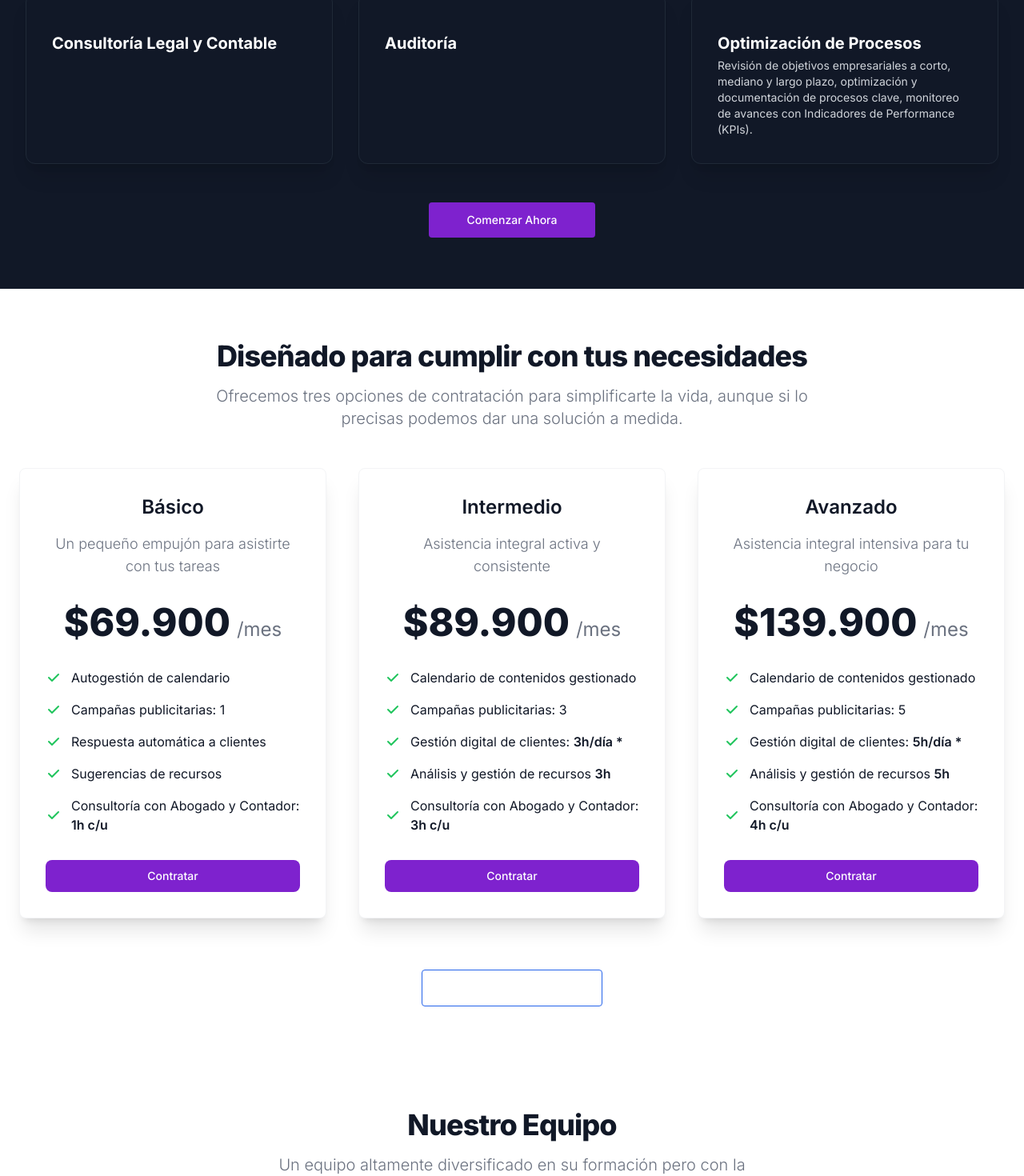
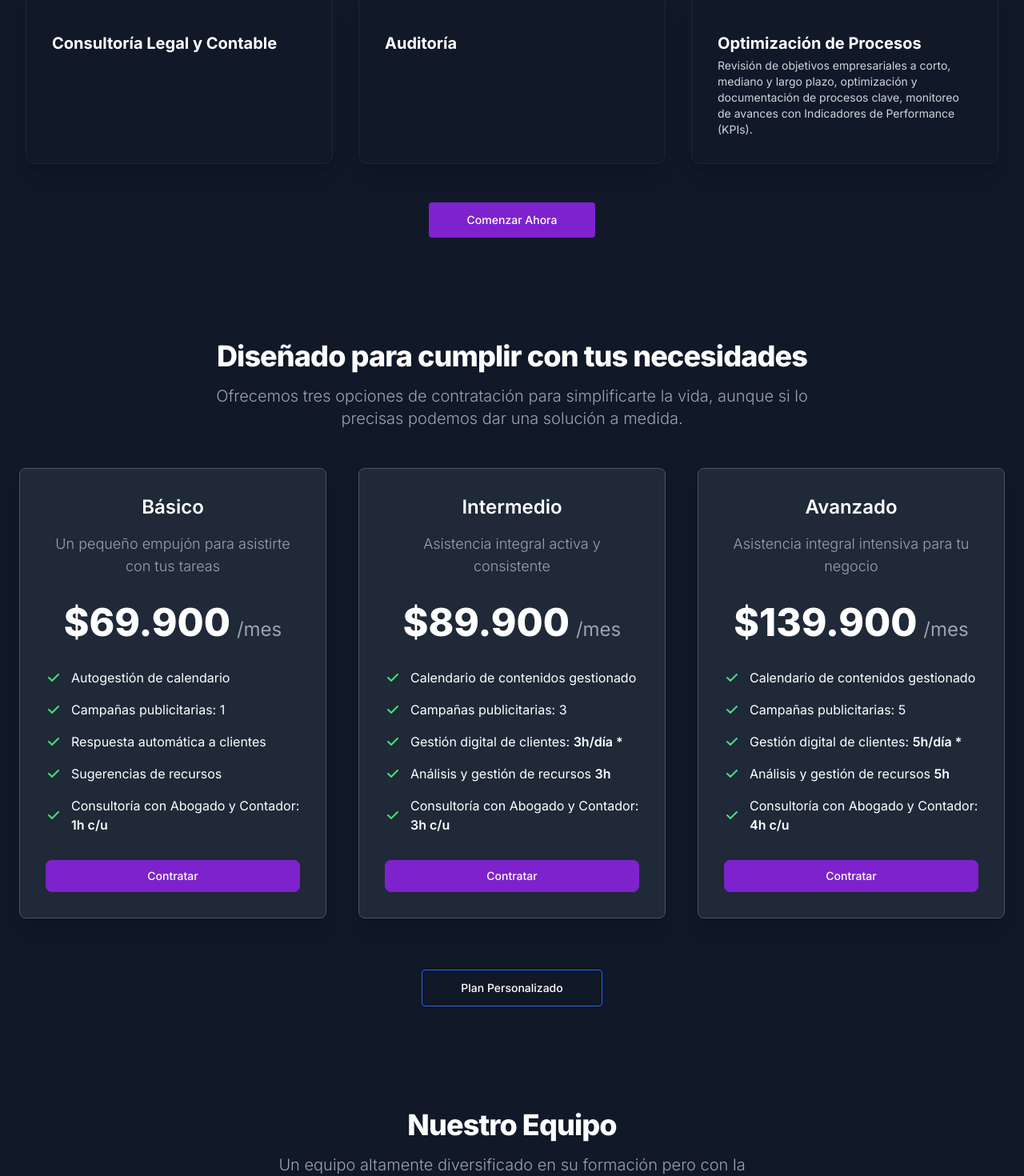
Before and after one commit to facundoadaro/SpeedItUP, a Next.js app: page / in a window 1280 px wide. Shown: the part 1323-2793 px from the top of the page at 80% size. Built offline with nearby package versions, Linux system fonts and the light colour scheme.

Commit message:
eliminado modo noche

```diff
--- a/app/page.js
+++ b/app/page.js
@@ -44,7 +44,7 @@ export default function Home() {
               Potenciá tu negocio
             </h2>
 
-            <p className="mb-8 font-light text-gray-500 lg:mb-16 sm:text-xl dark:text-gray-400">
+            <p className="mb-8 font-light lg:mb-16 sm:text-xl text-gray-400">
               Con nuestros servicios podrás enfocar tus esfuerzos en el
               desarrollo de tu actividad mientras delegas en nosotros tareas
               complementarias, lo que permitirá que tengas un crecimiento
@@ -274,38 +274,36 @@ export default function Home() {
       {/* -------------------- */}
 
       {/* Acá comienza Pricing */}
-      <section className="bg-white dark:bg-gray-900" id="pricing">
+      <section className="bg-gray-900" id="pricing">
         <div className="py-8 px-4 mx-auto max-w-screen-xl lg:py-16 lg:px-6">
           <div className="mx-auto max-w-screen-md text-center mb-8 lg:mb-12">
-            <h2 className="mb-4 text-4xl tracking-tight font-extrabold text-gray-900 dark:text-white">
+            <h2 className="mb-4 text-4xl tracking-tight font-extrabold text-white">
               Diseñado para cumplir con tus necesidades
             </h2>
-            <p className="mb-5 font-light text-gray-500 sm:text-xl dark:text-gray-400">
+            <p className="mb-5 font-light sm:text-xl text-gray-400">
               Ofrecemos tres opciones de contratación para simplificarte la
               vida, aunque si lo precisas podemos dar una solución a medida.
             </p>
           </div>
           <div className="space-y-8 lg:grid lg:grid-cols-3 sm:gap-6 xl:gap-10 lg:space-y-0">
             {/* <!-- Pricing Card --> */}
-            <div className="flex flex-col p-6 mx-auto max-w-lg text-center text-gray-900 bg-white rounded-lg border border-gray-100 shadow dark:border-gray-600 xl:p-8 dark:bg-gray-800 dark:text-white shadow-xl transition hover:border-purple-700 hover:shadow-purple-700">
+            <div className="flex flex-col p-6 mx-auto max-w-lg text-center rounded-lg border border-gray-600 xl:p-8 bg-gray-800 text-white shadow-xl transition hover:border-purple-700 hover:shadow-purple-700">
               <h3 className="mb-4 text-2xl font-semibold">Básico</h3>
-              <p className="font-light text-gray-500 sm:text-lg dark:text-gray-400">
+              <p className="font-light sm:text-lg text-gray-400">
                 {/* "Tengo en claro que hacer, pero me vendría bien un poco de
                 ayuda." */}{" "}
                 Un pequeño empujón para asistirte con tus tareas
               </p>
               <div className="flex justify-center items-baseline my-8">
                 <span className="mr-2 text-5xl font-extrabold">$69.900</span>
-                <span className="text-gray-500 text-2xl dark:text-gray-400">
-                  /mes
-                </span>
+                <span className="text-2xl text-gray-400">/mes</span>
               </div>
               {/* <!-- List --> */}
               <ul role="list" className="mb-8 space-y-4 text-left">
                 <li className="flex items-center space-x-3">
                   {/* <!-- Icon --> */}
                   <svg
-                    className="flex-shrink-0 w-5 h-5 text-green-500 dark:text-green-400"
+                    className="flex-shrink-0 w-5 h-5 text-green-400"
                     fill="currentColor"
                     viewBox="0 0 20 20"
                     xmlns="http://www.w3.org/2000/svg"
@@ -321,7 +319,7 @@ export default function Home() {
                 <li className="flex items-center space-x-3">
                   {/* <!-- Icon --> */}
                   <svg
-                    className="flex-shrink-0 w-5 h-5 text-green-500 dark:text-green-400"
+                    className="flex-shrink-0 w-5 h-5 text-green-400"
                     fill="currentColor"
                     viewBox="0 0 20 20"
                     xmlns="http://www.w3.org/2000/svg"
@@ -337,7 +335,7 @@ export default function Home() {
                 <li className="flex items-center space-x-3">
                   {/* <!-- Icon --> */}
                   <svg
-                    className="flex-shrink-0 w-5 h-5 text-green-500 dark:text-green-400"
+                    className="flex-shrink-0 w-5 h-5 text-green-400"
                     fill="currentColor"
                     viewBox="0 0 20 20"
                     xmlns="http://www.w3.org/2000/svg"
@@ -357,7 +355,7 @@ export default function Home() {
                 <li className="flex items-center space-x-3">
                   {/* <!-- Icon --> */}
                   <svg
-                    className="flex-shrink-0 w-5 h-5 text-green-500 dark:text-green-400"
+                    className="flex-shrink-0 w-5 h-5 text-green-400"
                     fill="currentColor"
                     viewBox="0 0 20 20"
                     xmlns="http://www.w3.org/2000/svg"
@@ -376,7 +374,7 @@ export default function Home() {
                 <li className="flex items-center space-x-3">
                   {/* <!-- Icon --> */}
                   <svg
-                    className="flex-shrink-0 w-5 h-5 text-green-500 dark:text-green-400"
+                    className="flex-shrink-0 w-5 h-5 text-green-400"
                     fill="currentColor"
                     viewBox="0 0 20 20"
                     xmlns="http://www.w3.org/2000/svg"
@@ -396,30 +394,28 @@ export default function Home() {
               <a
                 href="https://wa.link/lh8lim"
                 target="_blank"
-                className="text-white bg-purple-700 hover:bg-purple-900 focus:ring-4 focus:ring-primary-200 font-medium rounded-lg text-sm px-5 py-2.5 text-center dark:text-white  dark:focus:ring-primary-900"
+                className=" bg-purple-700 hover:bg-purple-900 focus:ring-4 font-medium rounded-lg text-sm px-5 py-2.5 text-center text-white focus:ring-primary-900"
               >
                 Contratar
               </a>
             </div>
             {/* <!-- Pricing Card --> */}
-            <div className="flex flex-col p-6 mx-auto max-w-lg text-center text-gray-900 bg-white rounded-lg border border-gray-100 shadow dark:border-gray-600 xl:p-8 dark:bg-gray-800 dark:text-white shadow-xl transition hover:border-purple-700 hover:shadow-purple-700">
+            <div className="flex flex-col p-6 mx-auto max-w-lg text-center rounded-lg border border-gray-600 xl:p-8 bg-gray-800 text-white shadow-xl transition hover:border-purple-700 hover:shadow-purple-700">
               <h3 className="mb-4 text-2xl font-semibold">Intermedio</h3>
-              <p className="font-light text-gray-500 sm:text-lg dark:text-gray-400">
+              <p className="font-light sm:text-lg text-gray-400">
                 {/*Tengo noción a grandes rasgos pero necesito que me acompañen.*/}{" "}
                 Asistencia integral activa y consistente
               </p>
               <div className="flex justify-center items-baseline my-8">
                 <span className="mr-2 text-5xl font-extrabold">$89.900</span>
-                <span className="text-gray-500 text-2xl dark:text-gray-400">
-                  /mes
-                </span>
+                <span className=" text-2xl text-gray-400">/mes</span>
               </div>
               {/* <!-- List --> */}
               <ul role="list" className="mb-8 space-y-4 text-left">
                 <li className="flex items-center space-x-3">
                   {/* <!-- Icon --> */}
                   <svg
-                    className="flex-shrink-0 w-5 h-5 text-green-500 dark:text-green-400"
+                    className="flex-shrink-0 w-5 h-5 text-green-400"
                     fill="currentColor"
                     viewBox="0 0 20 20"
                     xmlns="http://www.w3.org/2000/svg"
@@ -435,7 +431,7 @@ export default function Home() {
                 <li className="flex items-center space-x-3">
                   {/* <!-- Icon --> */}
                   <svg
-                    className="flex-shrink-0 w-5 h-5 text-green-500 dark:text-green-400"
+                    className="flex-shrink-0 w-5 h-5 text-green-400"
                     fill="currentColor"
                     viewBox="0 0 20 20"
                     xmlns="http://www.w3.org/2000/svg"
@@ -451,7 +447,7 @@ export default function Home() {
                 <li className="flex items-center space-x-3">
                   {/* <!-- Icon --> */}
                   <svg
-                    className="flex-shrink-0 w-5 h-5 text-green-500 dark:text-green-400"
+                    className="flex-shrink-0 w-5 h-5 text-green-400"
                     fill="currentColor"
                     viewBox="0 0 20 20"
                     xmlns="http://www.w3.org/2000/svg"
@@ -470,7 +466,7 @@ export default function Home() {
                 <li className="flex items-center space-x-3">
                   {/* <!-- Icon --> */}
                   <svg
-                    className="flex-shrink-0 w-5 h-5 text-green-500 dark:text-green-400"
+                    className="flex-shrink-0 w-5 h-5 text-green-400"
                     fill="currentColor"
                     viewBox="0 0 20 20"
                     xmlns="http://www.w3.org/2000/svg"
@@ -489,7 +485,7 @@ export default function Home() {
                 <li className="flex items-center space-x-3">
                   {/* <!-- Icon --> */}
                   <svg
-                    className="flex-shrink-0 w-5 h-5 text-green-500 dark:text-green-400"
+                    className="flex-shrink-0 w-5 h-5 text-green-400"
                     fill="currentColor"
                     viewBox="0 0 20 20"
                     xmlns="http://www.w3.org/2000/svg"
@@ -509,30 +505,28 @@ export default function Home() {
               <a
                 href="https://wa.link/5j29hd"
                 target="_blank"
-                className="text-white bg-purple-700 hover:bg-purple-900 focus:ring-4 focus:ring-primary-200 font-medium rounded-lg text-sm px-5 py-2.5 text-center dark:text-white  dark:focus:ring-primary-900"
+                className="bg-purple-700 hover:bg-purple-900 focus:ring-4 font-medium rounded-lg text-sm px-5 py-2.5 text-center text-white  focus:ring-primary-900"
               >
                 Contratar
               </a>
             </div>
             {/* <!-- Pricing Card --> */}
-            <div className="flex flex-col p-6 mx-auto max-w-lg text-center text-gray-900 bg-white rounded-lg border border-gray-100 shadow dark:border-gray-600 xl:p-8 dark:bg-gray-800 dark:text-white shadow-xl transition hover:border-purple-700 hover:shadow-purple-700">
+            <div className="flex flex-col p-6 mx-auto max-w-lg text-center rounded-lg border  border-gray-600 xl:p-8 bg-gray-800 text-white shadow-xl transition hover:border-purple-700 hover:shadow-purple-700">
               <h3 className="mb-4 text-2xl font-semibold">Avanzado</h3>
-              <p className="font-light text-gray-500 sm:text-lg dark:text-gray-400">
+              <p className="font-light sm:text-lg text-gray-400">
                 {/* "Tengo una idea pero no se por donde comenzar ni que hacer." */}{" "}
                 Asistencia integral intensiva para tu negocio
               </p>
               <div className="flex justify-center items-baseline my-8">
                 <span className="mr-2 text-5xl font-extrabold">$139.900</span>
-                <span className="text-gray-500 text-2xl dark:text-gray-400">
-                  /mes
-                </span>
+                <span className="text-2xl text-gray-400">/mes</span>
               </div>
               {/* <!-- List --> */}
               <ul role="list" className="mb-8 space-y-4 text-left">
                 <li className="flex items-center space-x-3">
                   {/* <!-- Icon --> */}
                   <svg
-                    className="flex-shrink-0 w-5 h-5 text-green-500 dark:text-green-400"
+                    className="flex-shrink-0 w-5 h-5 text-green-400"
                     fill="currentColor"
                     viewBox="0 0 20 20"
                     xmlns="http://www.w3.org/2000/svg"
@@ -548,7 +542,7 @@ export default function Home() {
                 <li className="flex items-center space-x-3">
                   {/* <!-- Icon --> */}
                   <svg
-                    className="flex-shrink-0 w-5 h-5 text-green-500 dark:text-green-400"
+                    className="flex-shrink-0 w-5 h-5 text-green-400"
                     fill="currentColor"
                     viewBox="0 0 20 20"
                     xmlns="http://www.w3.org/2000/svg"
@@ -564,7 +558,7 @@ export default function Home() {
                 <li className="flex items-center space-x-3">
                   {/* <!-- Icon --> */}
                   <svg
-                    className="flex-shrink-0 w-5 h-5 text-green-500 dark:text-green-400"
+                    className="flex-shrink-0 w-5 h-5 text-green-400"
                     fill="currentColor"
                     viewBox="0 0 20 20"
                     xmlns="http://www.w3.org/2000/svg"
@@ -583,7 +577,7 @@ export default function Home() {
                 <li className="flex items-center space-x-3">
                   {/* <!-- Icon --> */}
                   <svg
-                    className="flex-shrink-0 w-5 h-5 text-green-500 dark:text-green-400"
+                    className="flex-shrink-0 w-5 h-5 text-green-400"
                     fill="currentColor"
                     viewBox="0 0 20 20"
                     xmlns="http://www.w3.org/2000/svg"
@@ -602,7 +596,7 @@ export default function Home() {
                 <li className="flex items-center space-x-3">
                   {/* <!-- Icon --> */}
                   <svg
-                    className="flex-shrink-0 w-5 h-5 text-green-500 dark:text-green-400"
+                    className="flex-shrink-0 w-5 h-5 text-green-400"
                     fill="currentColor"
                     viewBox="0 0 20 20"
                     xmlns="http://www.w3.org/2000/svg"
@@ -622,7 +616,7 @@ export default function Home() {
               <a
                 href="https://wa.link/37z4w2"
                 target="_blank"
-                className="text-white bg-purple-700 hover:bg-purple-900 focus:ring-4 focus:ring-primary-200 font-medium rounded-lg text-sm px-5 py-2.5 text-center dark:text-white  dark:focus:ring-primary-900"
+                className="bg-purple-700 hover:bg-purple-900 focus:ring-4  font-medium rounded-lg text-sm px-5 py-2.5 text-center text-white focus:ring-primary-900"
               >
                 Contratar
               </a>
@@ -642,36 +636,36 @@ export default function Home() {
       {/* -------------------- */}
 
       {/* Acá comienza El Equipo */}
-      <section className="bg-white dark:bg-gray-900" id="our-team">
+      <section className="bg-gray-900" id="our-team">
         <div className="py-8 px-4 mx-auto max-w-screen-xl text-center lg:py-16 lg:px-6">
           <div className="mx-auto mb-8 max-w-screen-sm lg:mb-16">
-            <h2 className="mb-4 text-4xl tracking-tight font-extrabold text-gray-900 dark:text-white">
+            <h2 className="mb-4 text-4xl tracking-tight font-extrabold text-white">
               Nuestro Equipo
             </h2>
-            <p className="font-light text-gray-500 sm:text-xl dark:text-gray-400">
+            <p className="font-light sm:text-xl text-gray-400">
               Un equipo altamente diversificado en su formación pero con la
               misma vocación y visión.
             </p>
           </div>
           <div className="grid gap-8 lg:gap-16 sm:grid-cols-2 md:grid-cols-3 lg:grid-cols-4">
-            <div className="text-center text-gray-500 dark:text-gray-400">
+            <div className="text-center text-gray-400">
               <img
                 className="mx-auto mb-4 w-36 h-36 rounded-full"
                 src="imagenAna.jpeg"
                 alt="Ana Bortel"
               ></img>
-              <h3 className="mb-1 text-2xl font-bold tracking-tight text-gray-900 dark:text-white">
+              <h3 className="mb-1 text-2xl font-bold tracking-tight text-white">
                 Ana Bortel
               </h3>
               <p>Community Manager</p>
             </div>
-            <div className="text-center text-gray-500 dark:text-gray-400">
+            <div className="text-center text-gray-400">
               <img
                 className="mx-auto mb-4 w-36 h-36 rounded-full"
                 src="imagenFacu.jpg"
                 alt="Facundo Adaro"
               ></img>
-              <h3 className="mb-1 text-2xl font-bold tracking-tight text-gray-900 dark:text-white">
+              <h3 className="mb-1 text-2xl font-bold tracking-tight text-white">
                 Facundo Adaro
               </h3>
               <p>Ingeniero Industrial | Desarrollador</p>
@@ -687,24 +681,24 @@ export default function Home() {
               </h3>
               <p>Contadora</p>
             </div> */}
-            <div className="text-center text-gray-500 dark:text-gray-400">
+            <div className="text-center text-gray-400">
               <img
                 className="mx-auto mb-4 w-36 h-36 rounded-full"
                 src="imagenAntonella.jpeg"
                 alt="Antonella Stancado"
               ></img>
-              <h3 className="mb-1 text-2xl font-bold tracking-tight text-gray-900 dark:text-white">
+              <h3 className="mb-1 text-2xl font-bold tracking-tight text-white">
                 Antonella Stancado
               </h3>
               <p>Lic. en Publicidad</p>
             </div>
-            <div className="text-center text-gray-500 dark:text-gray-400">
+            <div className="text-center text-gray-400">
               <img
                 className="mx-auto mb-4 w-36 h-36 rounded-full"
                 src="imagenFer.jpeg"
                 alt="Fernando Petrillo"
               ></img>
-              <h3 className="mb-1 text-2xl font-bold tracking-tight text-gray-900 dark:text-white">
+              <h3 className="mb-1 text-2xl font-bold tracking-tight text-white">
                 Fernando Petrillo
               </h3>
               <p>Diseñador</p>
--- a/app/ui/footer.jsx
+++ b/app/ui/footer.jsx
@@ -1,6 +1,6 @@
 export default function Footer() {
   return (
-    <footer className="bg-white shadow dark:bg-gray-900">
+    <footer className="shadow bg-gray-900">
       <div className="w-full max-w-screen-xl mx-auto p-4 md:py-8">
         <div className="sm:flex sm:items-center sm:justify-between">
           <a
@@ -36,8 +36,8 @@ export default function Footer() {
             </li>
           </ul> */}
         </div>
-        <hr className="my-6 border-gray-200 sm:mx-auto dark:border-gray-700 lg:my-8" />
-        <span className="block text-sm text-gray-500 sm:text-center dark:text-gray-400">
+        <hr className="my-6  sm:mx-auto border-gray-700 lg:my-8" />
+        <span className="block text-sm  sm:text-center text-gray-400">
           <h3>2024 - Speed It UP</h3>
         </span>
       </div>
```
Also changed, not shown: app/ui/header.jsx (+6 -6 lines).
